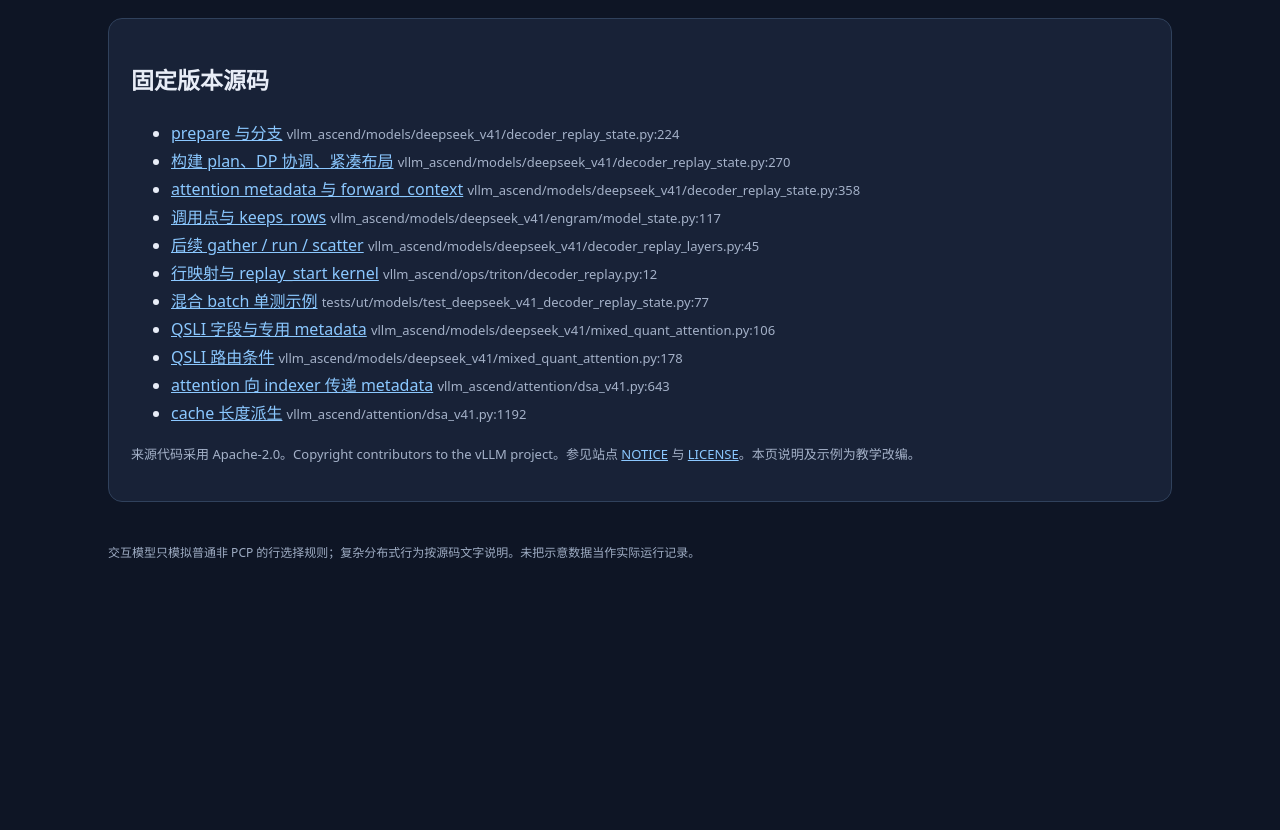
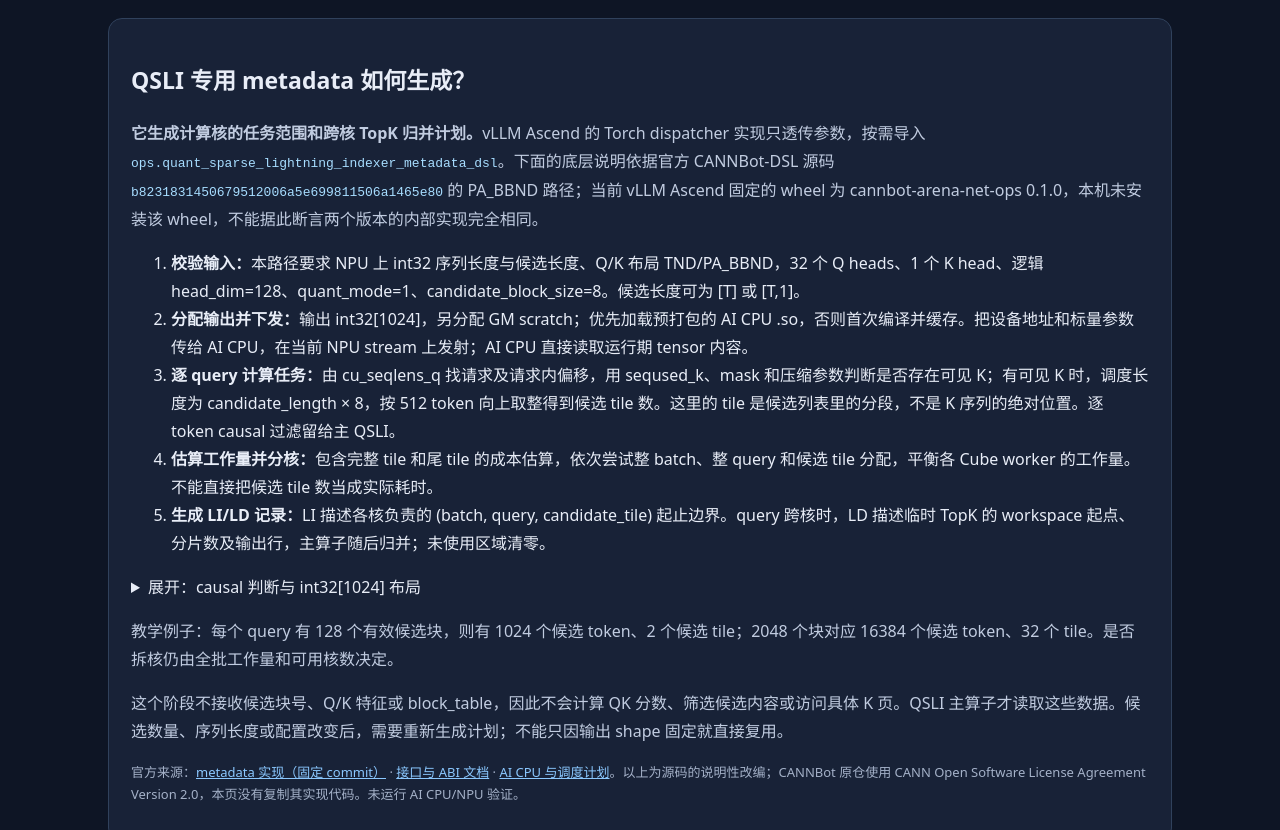
Before and after one commit to cocobronie2333-dot/code-explainers, a plain HTML site: page decoder-replay-prepare/index.html in a window 1280 px wide. Shown: the part 3774-4604 px from the top of the page. Before the commit the page ends 4387 px from the top, so only its background shows below. Drawn offline with Linux system fonts and the light colour scheme.

Commit message:
docs: update decoder-replay-prepare explainer
Signed-off-by: cocobronie2333-dot <253022091+cocobronie2333-dot@users.noreply.github.com>

```diff
--- a/decoder-replay-prepare/index.html
+++ b/decoder-replay-prepare/index.html
@@ -48,13 +48,33 @@
 <p><code>candidates / candidate_lengths</code> 的内容来自 candidate-source 层的 QLI 输出；prepare 不生成候选内容。需要沿用这些行 buffer 时，adapter 根据 rows 选择；若 replay 从会重算候选输出的 cut layer 开始，相应 buffer 由该层重新填充。K 数据来自既有 index cache，Q/weights 来自后续模型投影。</p>
 <p>例如教学 batch 的 query 边界从 <code>[0,1,7,13]</code> 变为 <code>[0,1,7,9]</code>，QSLI 按 9 个保留 query 的布局工作，K 侧仍使用原序列长度派生的 cache 长度，并没有同步缩成 9 个 K。</p>
 </section>
-<section class="card"><h2>固定版本源码</h2><ul id="sources"></ul><p class="muted">来源代码采用 Apache-2.0。Copyright contributors to the vLLM project。参见站点 <a href="../NOTICE">NOTICE</a> 与 <a href="../LICENSE">LICENSE</a>。本页说明及示例为教学改编。</p></section>
+<section class="card"><h2>QSLI 专用 metadata 如何生成？</h2><p><strong>它生成计算核的任务范围和跨核 TopK 归并计划。</strong>vLLM Ascend 的 Torch dispatcher 实现只透传参数，按需导入 <code>ops.quant_sparse_lightning_indexer_metadata_dsl</code>。下面的底层说明依据官方 CANNBot-DSL 源码 <code>b8231831450679512006a5e699811506a1465e80</code> 的 PA_BBND 路径；当前 vLLM Ascend 固定的 wheel 为 cannbot-arena-net-ops 0.1.0，本机未安装该 wheel，不能据此断言两个版本的内部实现完全相同。</p>
+<ol><li><strong>校验输入：</strong>本路径要求 NPU 上 int32 序列长度与候选长度、Q/K 布局 TND/PA_BBND，32 个 Q heads、1 个 K head、逻辑 head_dim=128、quant_mode=1、candidate_block_size=8。候选长度可为 [T] 或 [T,1]。</li>
+<li><strong>分配输出并下发：</strong>输出 int32[1024]，另分配 GM scratch；优先加载预打包的 AI CPU .so，否则首次编译并缓存。把设备地址和标量参数传给 AI CPU，在当前 NPU stream 上发射；AI CPU 直接读取运行期 tensor 内容。</li>
+<li><strong>逐 query 计算任务：</strong>由 cu_seqlens_q 找请求及请求内偏移，用 seqused_k、mask 和压缩参数判断是否存在可见 K；有可见 K 时，调度长度为 candidate_length × 8，按 512 token 向上取整得到候选 tile 数。这里的 tile 是候选列表里的分段，不是 K 序列的绝对位置。逐 token causal 过滤留给主 QSLI。</li>
+<li><strong>估算工作量并分核：</strong>包含完整 tile 和尾 tile 的成本估算，依次尝试整 batch、整 query 和候选 tile 分配，平衡各 Cube worker 的工作量。不能直接把候选 tile 数当成实际耗时。</li>
+<li><strong>生成 LI/LD 记录：</strong>LI 描述各核负责的 (batch, query, candidate_tile) 起止边界。query 跨核时，LD 描述临时 TopK 的 workspace 起点、分片数及输出行，主算子随后归并；未使用区域清零。</li></ol>
+<details><summary>展开：causal 判断与 int32[1024] 布局</summary><p>对一个有效 query，令 K 为 compressed cache 长度、U 为有效 query 数、m 为请求内偏移、r 为压缩比、rem 为残差，mask=3 时：</p><pre>visible = min(K, max(0, floor((K*r + rem - U + m + 1) / r)))
+length  = candidate_length * 8   # visible > 0 时；否则为 0
+tiles   = ceil(length / 512)
+
+LI record (8 × int32):
+  enable, begin_B, begin_M, begin_tile,
+  end_B, end_M, end_tile, first_LD_workspace
+LD record (8 × int32), 从第 36 条记录开始:
+  enable, B, M, workspace_base, part_count,
+  row_start, row_count, reserved</pre><p>数组可视为 [128,8]。LI 区预留 36 条记录，LD 区预留 72 条，余下 20 条清零；实际启用条数由硬件及分核结果决定。接口是算子私有 ABI，应由配套 metadata 算子生成。</p></details>
+<p>教学例子：每个 query 有 128 个有效候选块，则有 1024 个候选 token、2 个候选 tile；2048 个块对应 16384 个候选 token、32 个 tile。是否拆核仍由全批工作量和可用核数决定。</p>
+<p>这个阶段不接收候选块号、Q/K 特征或 block_table，因此不会计算 QK 分数、筛选候选内容或访问具体 K 页。QSLI 主算子才读取这些数据。候选数量、序列长度或配置改变后，需要重新生成计划；不能只因输出 shape 固定就直接复用。</p>
+<p class="muted">官方来源：<a href="https://gitcode.com/cann/cannbot-dsl/blob/b8231831450679512006a5e699811506a1465e80/samples/attention/quant_sparse_lightning_indexer_metadata/quant_sparse_lightning_indexer_metadata.py">metadata 实现（固定 commit）</a> · <a href="https://gitcode.com/cann/cannbot-dsl/blob/b8231831450679512006a5e699811506a1465e80/samples/attention/quant_sparse_lightning_indexer_metadata/README.md">接口与 ABI 文档</a> · <a href="https://cannbot-dsl.gitcode.com/zh/guide/aicpu.html">AI CPU 与调度计划</a>。以上为源码的说明性改编；CANNBot 原仓使用 CANN Open Software License Agreement Version 2.0，本页没有复制其实现代码。未运行 AI CPU/NPU 验证。</p></section>
+<section class="card"><h2>固定版本源码</h2><ul id="sources"></ul><p class="muted">上述 vLLM 源码文件中的 Apache-2.0 标头及 Copyright contributors to the vLLM project 见各来源。packaged_attention.py 与外部 CANNBot 来源另采用 CANN Open Software License Agreement Version 2.0。参见站点 <a href="../NOTICE">NOTICE</a> 与 <a href="../LICENSE">LICENSE</a> 及外部仓库许可证。本页说明及示例为教学改编。</p></section>
 <footer>交互模型只模拟普通非 PCP 的行选择规则；复杂分布式行为按源码文字说明。未把示意数据当作实际运行记录。</footer>
 </main><script>
 const base='https://github.com/cocobronie2333-dot/vllm-ascend/blob/76ea9d24f155afe032ad9ac6c98717f1f7334f36/';
 const sources=[['prepare 与分支','vllm_ascend/models/deepseek_v41/decoder_replay_state.py',224],['构建 plan、DP 协调、紧凑布局','vllm_ascend/models/deepseek_v41/decoder_replay_state.py',270],['attention metadata 与 forward_context','vllm_ascend/models/deepseek_v41/decoder_replay_state.py',358],['调用点与 keeps_rows','vllm_ascend/models/deepseek_v41/engram/model_state.py',117],['后续 gather / run / scatter','vllm_ascend/models/deepseek_v41/decoder_replay_layers.py',45],['行映射与 replay_start kernel','vllm_ascend/ops/triton/decoder_replay.py',12],['混合 batch 单测示例','tests/ut/models/test_deepseek_v41_decoder_replay_state.py',77]];
 document.querySelector('#sources').innerHTML=sources.map(([name,path,line])=>`<li><a href="${base+path}#L${line}">${name}</a> <span class="muted">${path}:${line}</span></li>`).join('');
 document.querySelector('#sources').innerHTML += [['QSLI 字段与专用 metadata','vllm_ascend/models/deepseek_v41/mixed_quant_attention.py',106],['QSLI 路由条件','vllm_ascend/models/deepseek_v41/mixed_quant_attention.py',178],['attention 向 indexer 传递 metadata','vllm_ascend/attention/dsa_v41.py',643],['cache 长度派生','vllm_ascend/attention/dsa_v41.py',1192]].map(([name,path,line])=>`<li><a href="${base+path}#L${line}">${name}</a> <span class="muted">${path}:${line}</span></li>`).join('');
+document.querySelector('#sources').innerHTML += `<li><a href="${base}vllm_ascend/ops/packaged_attention.py#L380">Torch dispatcher metadata 透传实现</a> · <a href="${base}vllm_ascend/ops/packaged_attention.py#L254">fake shape 实现</a></li>`;
 const phases=[['1 清理','清空 layers.rows、context_factory、num_padded_rows，以及 replay PCP context、dp_tokens、metadata。默认恢复原 batch 路径，避免上一步 replay 配置泄漏到本步。'],['2 初始化与门控','首次调用创建缓存与 builder，warmup gather。for_capture、mode != NONE 或 profile 时返回；DP>1 且跳过同步/协调时也返回。'],['3 生成计划','普通路径按 idx_mapping_np 映射到请求槽。仅 is_prefilling 且 !keeps_rows 的请求取 min(query_len, window)，保留其尾部。PCP 先走全局尾窗口的专用规划。'],['4 DP 协调','记录本地有效数与执行宽度，dummy 有效数归零。汇总各 replica 的 compaction flag 和 token 数。无人压缩则返回；仅 peer 压缩则只发布 context_factory。'],['5 准备并发布','本地需要压缩时，cumsum 得到 offsets，算 dropped_before 并上传；kernel 生成 rows/positions/slots/replay_start，重建 metadata；最后设置 layers.rows、num_actual_rows 与 context_factory。']];
 function showPhase(i){document.querySelectorAll('#steps button').forEach((b,j)=>b.setAttribute('aria-pressed',String(i===j)));document.querySelector('#detail').innerHTML=`<h3>${phases[i][0]}</h3><p>${phases[i][1]}</p>`;}
 document.querySelector('#steps').innerHTML=phases.map((p,i)=>`<button type="button" data-phase="${i}" aria-pressed="false">${p[0]}</button>`).join('');document.querySelectorAll('#steps button').forEach((b,i)=>b.addEventListener('click',()=>showPhase(i)));showPhase(0);
```
Also changed, not shown: catalog.json (+5 -3 lines), index.html (+1 -1 lines).
